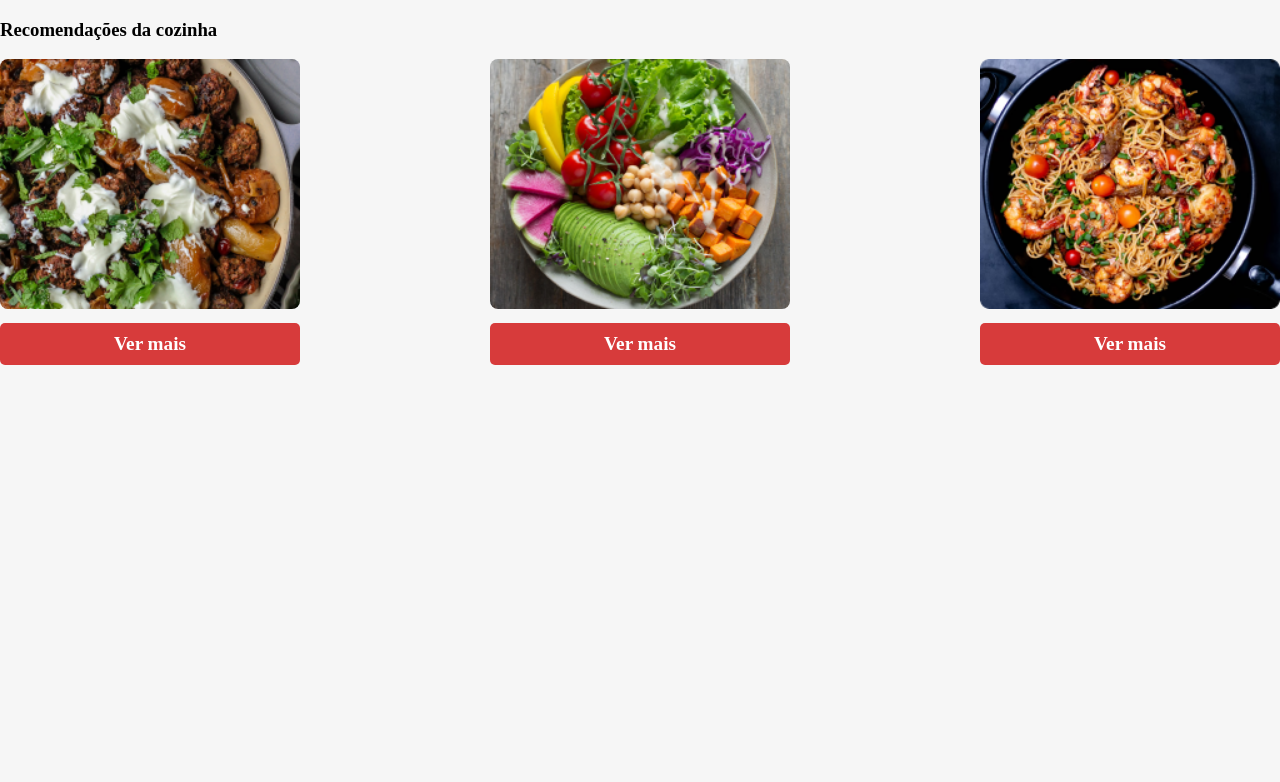
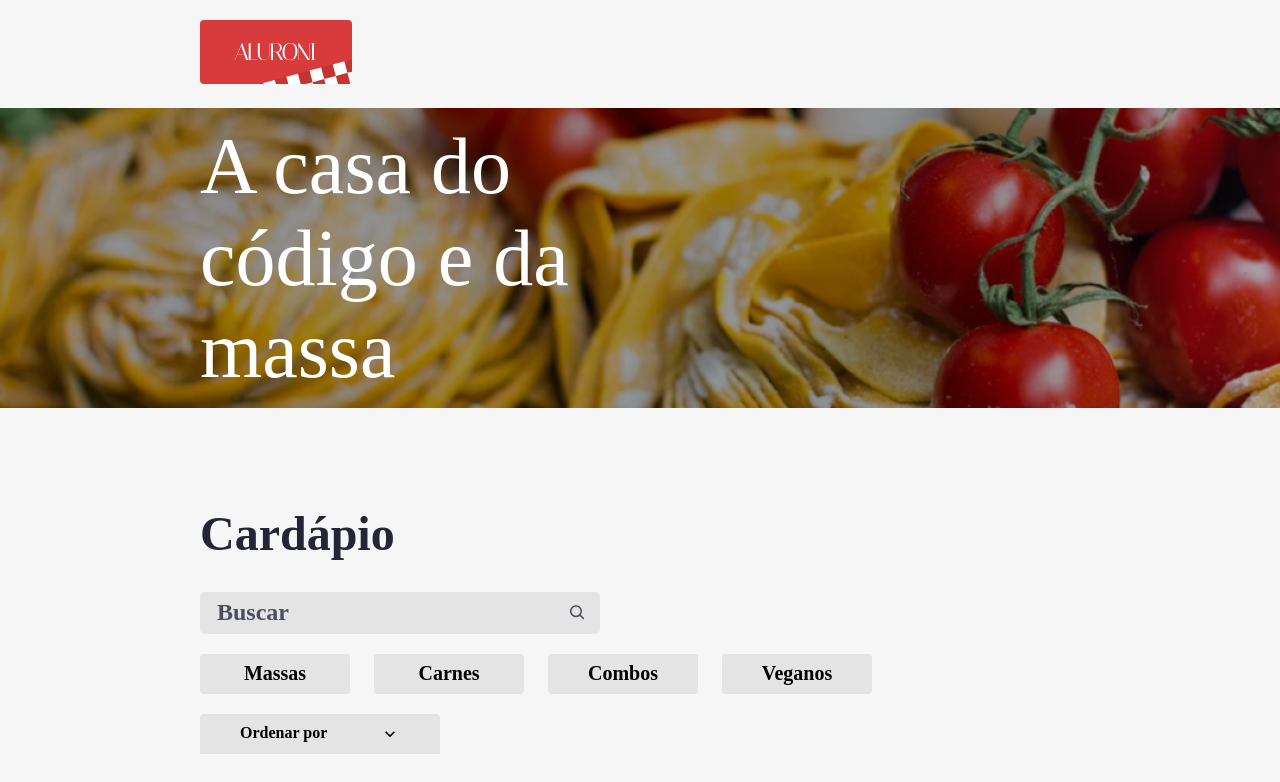
Before and after one commit to Luca-Ferri-Paschoal/aluroni, a React (Create React App) app: page /cardapio in a window 1280 px wide. Shown: the top 782 px of the page. Built offline with nearby package versions, Linux system fonts and the light colour scheme; a web font is replaced by a local one.

Commit message:
Criando rotas na aplicação com Reat Router Dom

```diff
--- a/package.json
+++ b/package.json
@@ -14,6 +14,7 @@
     "react": "^18.2.0",
     "react-dom": "^18.2.0",
     "react-icons": "^4.7.1",
+    "react-router-dom": "^6.4.4",
     "react-scripts": "5.0.1",
     "styled-components": "^5.3.6",
     "typescript": "^4.9.3",
--- a/src/index.tsx
+++ b/src/index.tsx
@@ -2,7 +2,8 @@ import React from 'react';
 import ReactDOM from 'react-dom/client';
 import 'normalize.css';
 import './index.css';
-import Inicio from 'pages/Inicio';
+import Router from './routes';
+
 
 const root = ReactDOM.createRoot(
   document.getElementById('root') as HTMLElement
@@ -10,6 +11,6 @@ const root = ReactDOM.createRoot(
 
 root.render(
 	<React.StrictMode>
-		<Inicio/>
+		<Router/>
 	</React.StrictMode>
 );
--- /dev/null
+++ b/src/routes.js
@@ -0,0 +1,28 @@
+import Inicio from 'pages/Inicio';
+import Cardapio from 'pages/Cardapio';
+import {
+	BrowserRouter as Router,
+	Routes,
+	Route
+} from 'react-router-dom';
+
+const AppRouter = () => {
+	return (
+		<Router>
+			<Routes>
+				<Route
+					path='/'
+					element={<Inicio/>}
+				>
+				</Route>
+				<Route
+					path='/cardapio'
+					element={<Cardapio/>}
+				>
+				</Route>
+			</Routes>
+		</Router>
+	);
+};
+
+export default AppRouter;
```
Also changed, not shown: 1 other file (tests, documents, lock files or other folders).
